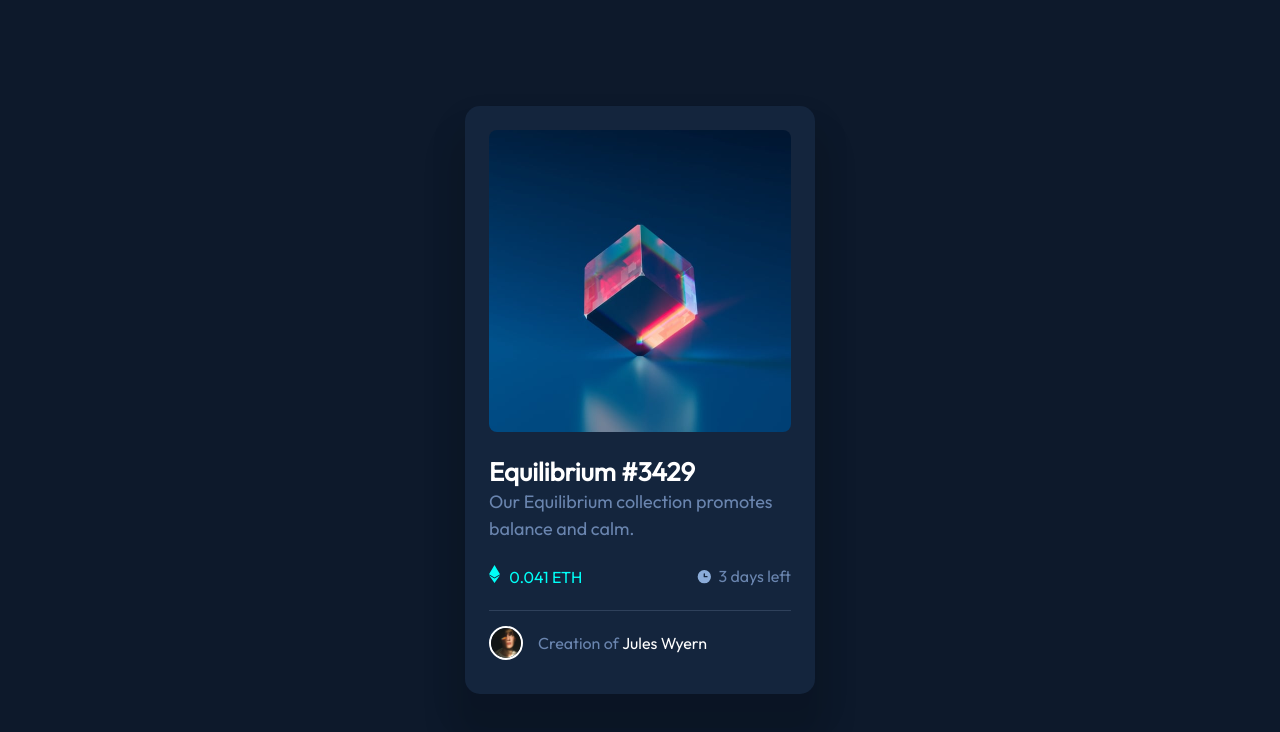
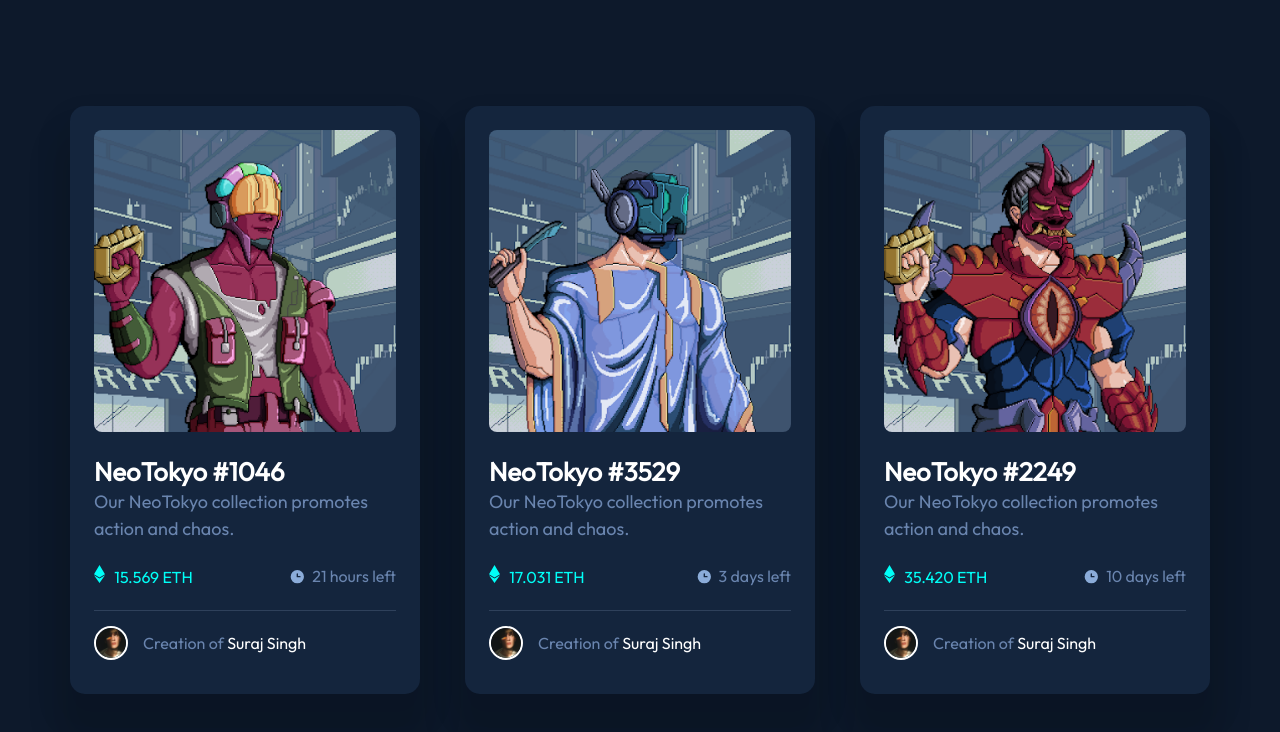
Before and after one commit to Suraj-Prakash-Singh/nft-card-preview, a plain HTML site: page index.html in a window 1280 px wide. Drawn offline with Linux system fonts and the light colour scheme.

Commit message:
more changes

```diff
--- a/index.html
+++ b/index.html
@@ -17,21 +17,55 @@
     <div class="card">
       <div class="card-head">
         <div class="card-product">
-          <img src="image-equilibrium.jpg" alt="" />
+          <img src="first.png" alt="" />
         </div>
       </div>
 
       <div class="card-body">
         <a href="#" class="card-title">
-          <h3>Equilibrium #3429</h3>
+          <h3>NeoTokyo #1046</h3>
         </a>
         <p class="card-text">
-          Our Equilibrium collection promotes balance and calm.
+          Our NeoTokyo collection promotes action and chaos.
         </p>
         <div class="wrapper">
           <div class="class-price">
             <img src="icon-ethereum.svg" alt="" class="card-icon" />
-            <span class="eth">0.041 ETH</span>
+            <span class="eth">15.569 ETH</span>
+          </div>
+          <div class="card-countdown">
+            <img src="icon-clock.svg" alt="" class="card-icon" />
+            <span>21 hours left</span>
+          </div>
+        </div>
+      </div>
+
+      <div class="card-footer">
+        <img src="image-avatar.png" alt="" class="card-author-img" />
+        <p class="card-author-name">
+          Creation of <a href="#"> Suraj Singh </a>
+        </p>
+      </div>
+    </div>
+
+    <div class="card">
+      <div class="card-head">
+        <div class="card-product">
+          <img src="second.png" alt="" />
+        </div>
+      </div>
+
+      <div class="card-body">
+        <a href="#" class="card-title">
+          <h3>NeoTokyo #3529</h3>
+        </a>
+        <p class="card-text">
+          Our NeoTokyo collection promotes action and chaos.
+        </p>
+        <div class="wrapper">
+          <div class="class-price">
+            <img src="icon-ethereum.svg" alt="" class="card-icon" />
+            <span class="eth">17.031 ETH</span>
           </div>
           <div class="card-countdown">
             <img src="icon-clock.svg" alt="" class="card-icon" />
@@ -43,7 +77,41 @@
       <div class="card-footer">
         <img src="image-avatar.png" alt="" class="card-author-img" />
         <p class="card-author-name">
-          Creation of <a href="#"> Jules Wyern </a>
+          Creation of <a href="#"> Suraj Singh </a>
+        </p>
+      </div>
+    </div>
+
+    <div class="card">
+      <div class="card-head">
+        <div class="card-product">
+          <img src="third.png" alt="" />
+        </div>
+      </div>
+
+      <div class="card-body">
+        <a href="#" class="card-title">
+          <h3>NeoTokyo #2249</h3>
+        </a>
+        <p class="card-text">
+          Our NeoTokyo collection promotes action and chaos.
+        </p>
+        <div class="wrapper">
+          <div class="class-price">
+            <img src="icon-ethereum.svg" alt="" class="card-icon" />
+            <span class="eth">35.420 ETH</span>
+          </div>
+          <div class="card-countdown">
+            <img src="icon-clock.svg" alt="" class="card-icon" />
+            <span>10 days left</span>
+          </div>
+        </div>
+      </div>
+
+      <div class="card-footer">
+        <img src="image-avatar.png" alt="" class="card-author-img" />
+        <p class="card-author-name">
+          Creation of <a href="#"> Suraj Singh </a>
         </p>
       </div>
     </div>
--- a/styles.css
+++ b/styles.css
@@ -25,7 +25,7 @@ body{
     min-height: 100vh;
     padding: 25px;
     display: flex;
-    justify-content: center;
+    justify-content: space-evenly;
     align-items: center;
 }
 .eth{
```
Also changed, not shown: first.png (added), second.png (added), third.png (added).
